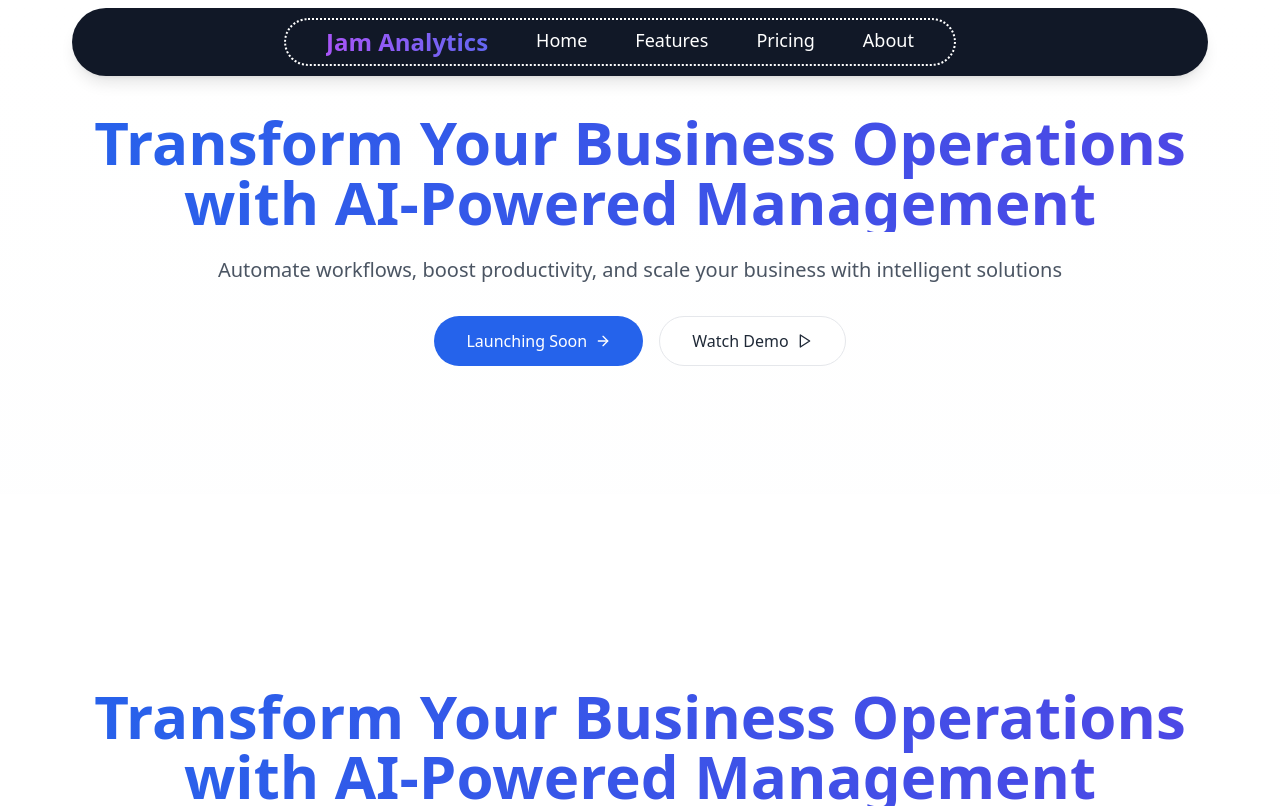
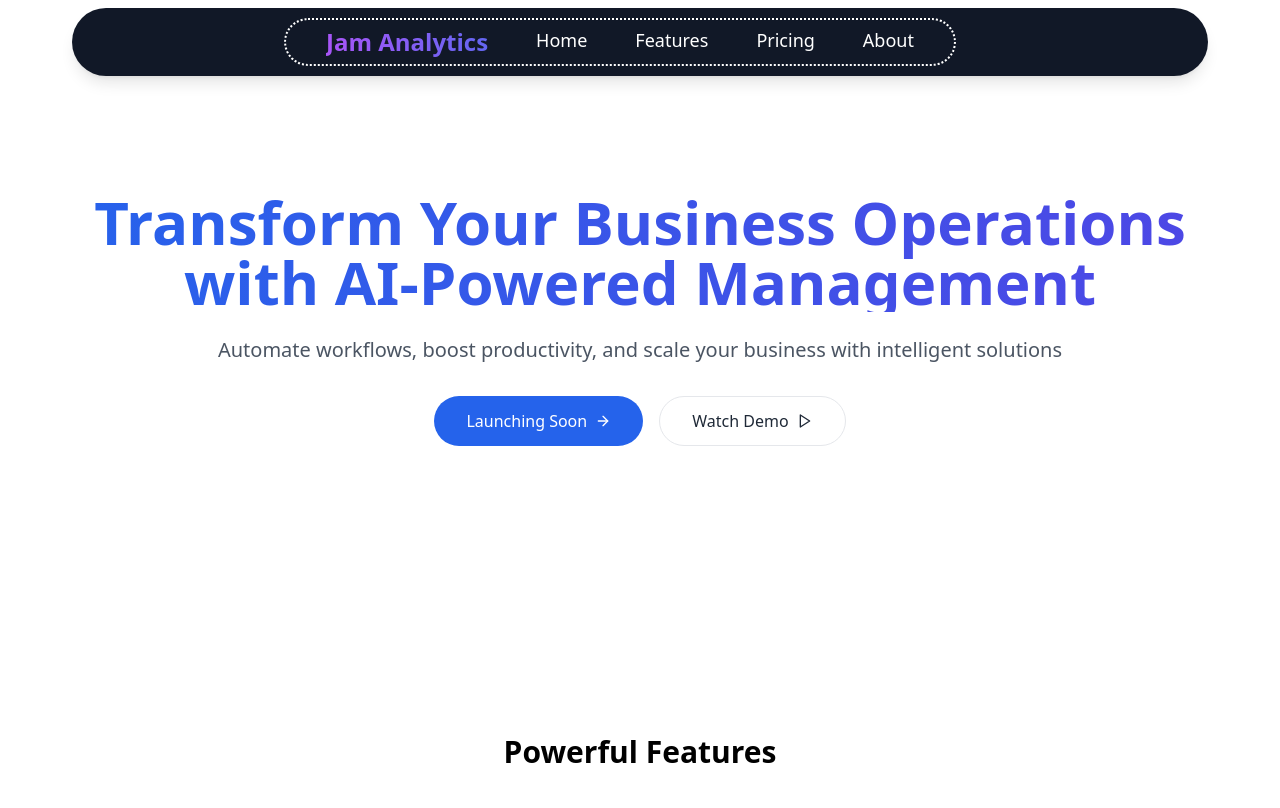
Before and after one commit to joharisahil/jam-analytics-main, a React (Vite) app: page /feature in a window 1280 px wide. Shown: the top 808 px of the page. Built offline with nearby package versions, Linux system fonts and the light colour scheme.

Commit message:
add small fix

```diff
--- a/src/pages/Home.jsx
+++ b/src/pages/Home.jsx
@@ -16,7 +16,6 @@ function Home() {
       <div className=" bg-gradient-to-b from-white to-gray-50">
         {/* Navigation */}
         <NavBar />
-        <NavDown />
 
         <section id="home" className="bg-white py-20">
           <NavDown />
```
